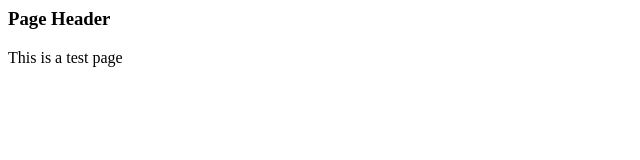
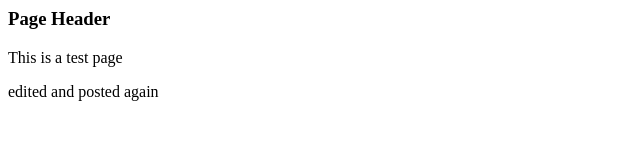
Before and after one commit to rs748/example, a plain HTML site: page index.html in a window 1280 px wide. Shown: the whole page, without its empty margins (0-640 px from the left). Drawn offline with Linux system fonts and the light colour scheme.

Commit message:
new line added to index

```diff
--- a/index.html
+++ b/index.html
@@ -3,5 +3,6 @@
 <body>
 <h3>Page Header</h3>
 <p>This is a test page</p>
+<p>edited and posted again</p>
 </body>
 </html>
```
